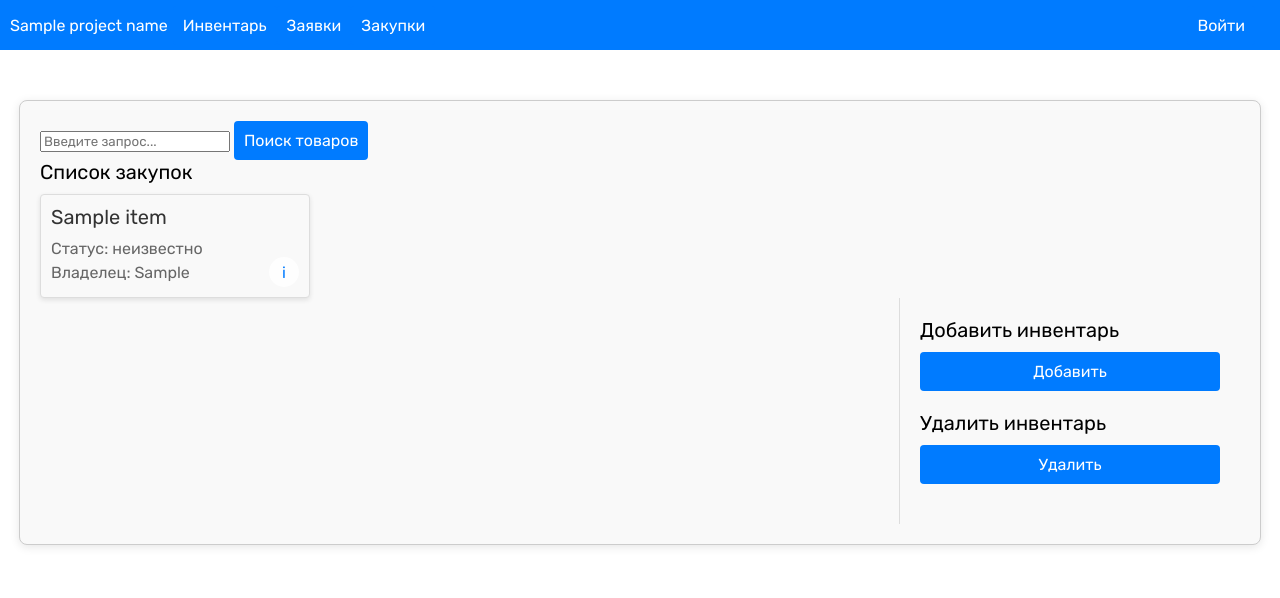
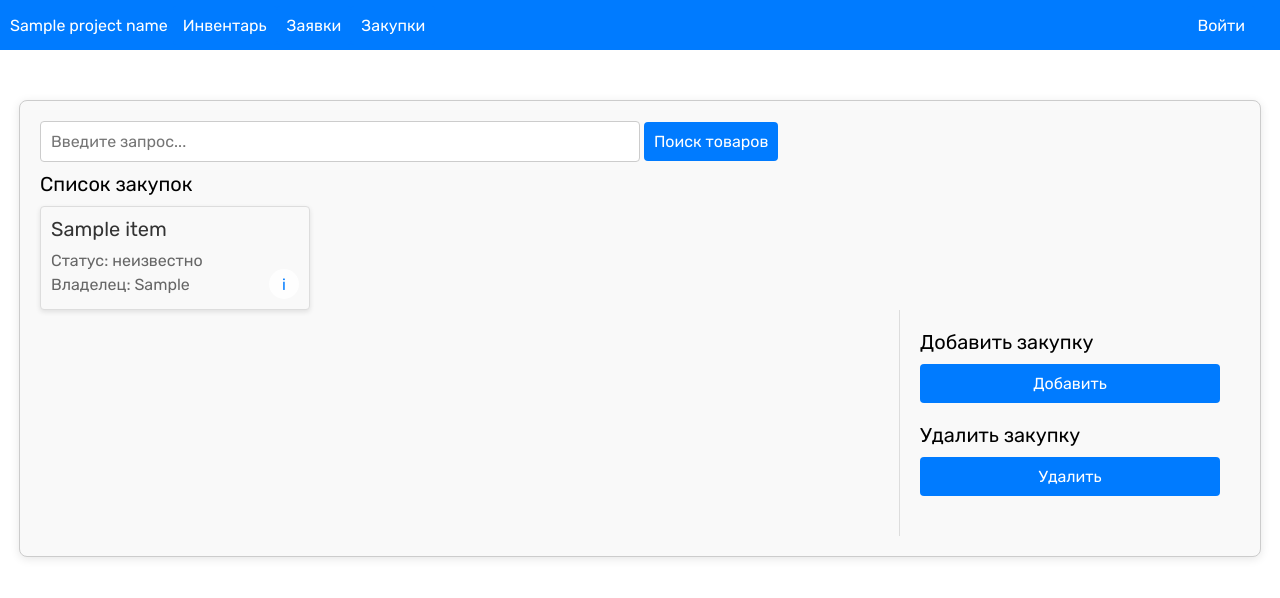
Before and after one commit to L0cron/SportInventar, a Django app: template SportInventar/templates/procurements.html in a window 1280 px wide. Shown: the top 598 px of the page. Run offline with Django 5.2, Linux system fonts and the light colour scheme; the template is opened without the code that fills it: most values are stand-ins (such as "Sample title", 1, 10 or a date in 2020).

Commit message:
fixed design

```diff
--- a/SportInventar/procurements/views.py
+++ b/SportInventar/procurements/views.py
@@ -120,13 +120,13 @@ def parce_view(request:HttpRequest, search:str):
         conn.request("GET","/search/?query=" + str(bytes(search.encode("utf-8"))).replace('x','%').replace("\\","").strip("b' ").upper())
         response = conn.getresponse().read()
         soup = BeautifulSoup(response, 'html.parser')
-        if soup.__contains__('По Вашему запросу ничего не найдено'):
-            return redirect("Nothing found")
+        found = 0
         c = 9
         #Displayer.objects.all().delete()
         displayers = []
         ind = 0
         for row in soup.find_all('form',class_='item cat-item__purchase'):
+            found = 1
             href = "https://starfitshop.ru" + row.find('a',class_='item__title')['href']
             name = row.find('span',itemprop='name').get_text()
             price = row.find('span',class_='prc-val').get_text()
@@ -146,6 +146,6 @@ def parce_view(request:HttpRequest, search:str):
             c -= 1
             displayers.append(item)
         #displayers = Displayer.objects.all()
-        context = {'displayers':displayers}
+        context = {'displayers':displayers, "isfound" : found}
         conn.close()
         return render(request,'findProcurs.html',context=context)
--- a/SportInventar/static/css/procurements.css
+++ b/SportInventar/static/css/procurements.css
@@ -31,6 +31,14 @@ button {
     cursor: pointer; /* Курсор при наведении */
     transition: background-color 0.3s; /* Плавный переход цвета фона */
 }
+.input-button-style {
+    padding: 10px; /* Внутренние отступы */
+    border: 1px solid #ccc; /* Рамка */
+    border-radius: 4px; /* Закругленные углы */
+    font-size: 16px; /* Размер шрифта */
+    width: 50%; /* Ширина на 100% родительского элемента */
+    box-sizing: border-box; /* Учитывать отступы и рамки в ширине */
+}
 
 .button_two {
     padding: 10px; /* Внутренние отступы */
@@ -54,7 +62,13 @@ button:hover {
 p {
     user-select: none;
 }
-
+.cantfound {
+    display: flex;
+    flex-direction: row;
+    text-align :center;
+    align-items : center;
+    justify-content :center;
+}
 .modal {
     display: none;
     position: fixed;
@@ -460,6 +474,7 @@ h2 {
 }
 
 .inventory-header {
+    margin-top: 10px;
     width: 70%;
 }
 
--- a/SportInventar/static/js/procurements.js
+++ b/SportInventar/static/js/procurements.js
@@ -1,13 +1,17 @@
 function searchMain() {
     var searchValue = document.getElementById('search').value;
-    var url = `buy\\${searchValue}`;
-    window.location.href = url;
+    if(searchValue !== ""){
+        var url = `buy\\${searchValue}`;
+        window.location.href = url;
+    }
 }
 
 function search() {
     var searchValue = document.getElementById('search').value;
-    var url = `${searchValue}`;
-    window.location.href = url;
+    if(searchValue !== ""){
+        var url = `${searchValue}`;
+        window.location.href = url;
+    }
 }
 
 function openModal() {
--- a/SportInventar/templates/procurements.html
+++ b/SportInventar/templates/procurements.html
@@ -13,7 +13,7 @@
     {% include 'inc/topnav.html' %}
     <div class="container">
         <div class="change-view">
-            <input type="text" id="search" placeholder="Введите запрос...">
+            <input type="text" class="input-button-style" id="search" placeholder="Введите запрос...">
             <button type="button" onclick="searchMain()">Поиск товаров</button>
         </div>
         <div class="main-content">
@@ -62,9 +62,9 @@
         </div>
 
         <div class="sidebar">
-            <h2>Добавить инвентарь</h2>
+            <h2>Добавить закупку</h2>
             <button class="button" onclick="openModal()">Добавить</button>
-            <h2>Удалить инвентарь</h2>
+            <h2>Удалить закупку</h2>
             <button class="button delete-button" onclick="toggleCheckboxes()">Удалить</button>
         </div>
     </div>
@@ -94,13 +94,13 @@
         {% csrf_token %}
         <div class="modal-content">
             <span class="close" onclick="closeModal()">&times;</span>
-            <h2>Введите данные инвентаря</h2>
+            <h2>Введите данные закупки</h2>
             <div class="input-group">
-                <label for="inventoryName">Название инвентаря:</label>
-                <input name="itemName" type="text" id="inventoryName" placeholder="Название инвентаря" required>
+                <label for="inventoryName">Название закупки:</label>
+                <input name="itemName" type="text" id="inventoryName" placeholder="Название закупки" required>
             </div>
             <div class="input-group">
-                <label for="inventoryStatus">Статус инвентаря:</label>
+                <label for="inventoryStatus">Статус закупки:</label>
                 <input hidden name="itemStatus">
                 <select name="itemStatus" id="inventoryStatus" required>
                     <option value="-1" disabled selected>Выберите статус</option>
@@ -110,7 +110,7 @@
                 </select>
             </div>
             <div class="input-group">
-                <label for="inventoryOwner">Имя владельца инвентаря:</label>
+                <label for="inventoryOwner">Имя владельца закупки:</label>
                 <input name="itemOwner" type="text" id="inventoryOwner" placeholder="владелец инвентаря" required>
             </div>
 
--- a/SportInventar/templates/user/login.html
+++ b/SportInventar/templates/user/login.html
@@ -23,7 +23,7 @@
     </div>
 
     <div class="back-button-container">
-        <button class="back-button" onclick="window.location.href=`{% url 'index' %}`">На глвную</button>
+        <button class="back-button" onclick="window.location.href=`{% url 'index' %}`">На главную</button>
     </div>
 {% endblock %}
 
--- a/SportInventar/templates/user/register.html
+++ b/SportInventar/templates/user/register.html
@@ -28,7 +28,7 @@
     </div>
 
     <div class="back-button-container">
-        <button class="back-button" onclick="window.location.href='/'">В начало</button>
+        <button class="back-button" onclick="window.location.href='/'">На главную</button>
     </div>
 {% endblock %}
 
```
Also changed, not shown: SportInventar/templates/findProcurs.html (+12 -0 lines).
